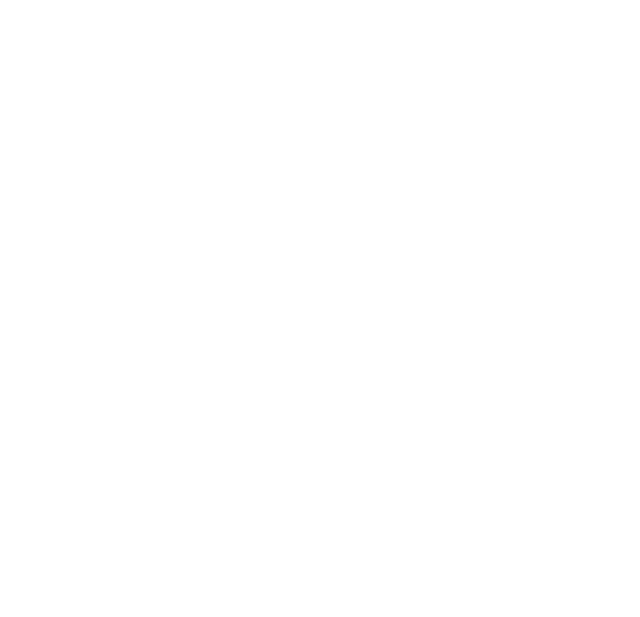
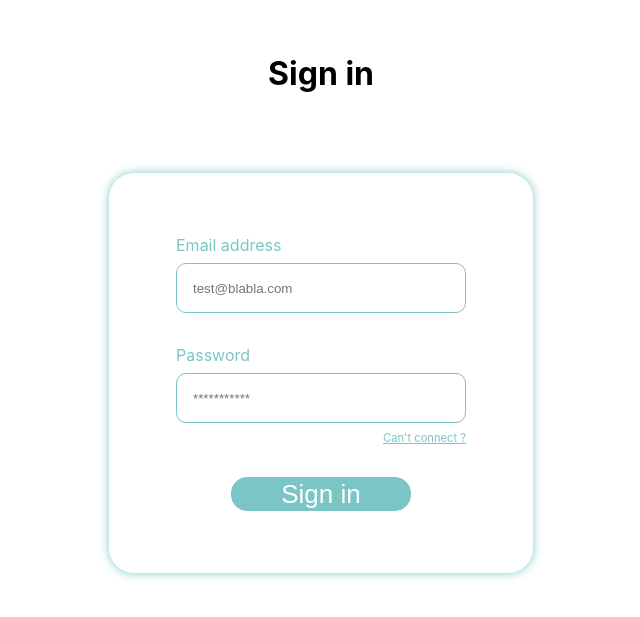
Before and after one commit to Mehdyy-33/Hackaton_2, a React (Vite) app in the folder frontend/: page /loginFirm in a window 1280 px wide. Before the commit this address had no page. Shown: the part 127-744 px from the top of the page, without its empty margins (319-959 px from the left). Built offline with nearby package versions, Linux system fonts and the light colour scheme.

Commit message:
canvas ok

```diff
--- a/frontend/package.json
+++ b/frontend/package.json
@@ -12,7 +12,8 @@
   "dependencies": {
     "prop-types": "^15.8.1",
     "react": "^18.0.0",
-    "react-dom": "^18.0.0"
+    "react-dom": "^18.0.0",
+    "react-router-dom": "^6.6.2"
   },
   "devDependencies": {
     "@vitejs/plugin-react": "^1.0.7",
--- a/frontend/src/App.jsx
+++ b/frontend/src/App.jsx
@@ -1,15 +1,17 @@
-import { BrowserRouter as Router, Route, Routes} from "react-router-dom";
+import { BrowserRouter as Router, Route, Routes } from "react-router-dom";
+import LoginUser from "@pages/LoginUser";
 import Home from "./pages/Home";
 import "./App.css";
 
-
 function App() {
   return (
-<Router>
-  <Routes>
-    <Route path="/" element={<Home/>} />
-  </Routes>
-</Router>
+    <Router>
+      <Routes>
+        <Route path="/" element={<Home />} />
+        <Route path="/loginUser" element={<LoginUser />} />
+        <Route path="/loginFirm" element={<LoginUser />} />
+      </Routes>
+    </Router>
   );
 }
 
--- /dev/null
+++ b/frontend/src/pages/LoginUser.jsx
@@ -0,0 +1,53 @@
+import React, { useState } from "react";
+import "../styles/connexion.css";
+
+function LoginUser() {
+  const [email, setEmail] = useState();
+  const [password, setPassword] = useState();
+  console.warn(email, password, "email, password");
+  const handleSubmit = () => {};
+
+  return (
+    <div className="connexionUser">
+      <h1>Sign in</h1>
+      <form
+        name="connexion"
+        method="post"
+        className="connexion-form"
+        onSubmit={handleSubmit}
+      >
+        <div className="connexion-input">
+          <label htmlFor="Email">Email address</label>
+          <input
+            type="email"
+            name="email"
+            id="email"
+            placeholder="test@blabla.com"
+            value={email}
+            onChange={(e) => setEmail(e.target.value)}
+          />
+        </div>
+        <div className="connexion-input">
+          <label htmlFor="Mot de passe">Password</label>
+          <input
+            type="password"
+            name="Mot de passe"
+            placeholder="***********"
+            value={password}
+            onChange={(e) => setPassword(e.target.value)}
+          />
+          <div className="forget-password">
+            <a href="/connexionCandidat">Can't connect ?</a>
+          </div>
+        </div>
+        <div className="connexion-button">
+          <button className="uppercase" type="submit">
+            Sign in
+          </button>
+        </div>
+      </form>
+    </div>
+  );
+}
+
+export default LoginUser;
--- /dev/null
+++ b/frontend/src/styles/connexion.css
@@ -0,0 +1,100 @@
+.connexionUser {
+  display: flex;
+  flex-direction: column;
+  justify-content: center;
+  align-items: center;
+  gap: 2.5vh;
+  margin-top: 20vh;
+}
+
+.connexion-form {
+  display: flex;
+  flex-direction: column;
+  justify-content: center;
+  align-items: center;
+  text-align: left;
+  padding: 20px;
+  background: #ffffff;
+  box-shadow: 0px 0px 8px 1px rgba(123, 197, 198, 0.78);
+  -webkit-box-shadow: 0px 0px 8px 1px rgba(123, 197, 198, 0.78);
+  -moz-box-shadow: 0px 0px 8px 1px rgba(123, 197, 198, 0.78);
+  color: #7bc5c6;
+  width: 30vw;
+  height: 45vh;
+  border-radius: 25px;
+  gap: 4vh;
+  margin-bottom: 5vh;
+  margin-top: 3vw;
+}
+
+.connexion-input {
+  display: flex;
+  flex-direction: column;
+  justify-content: center;
+  align-items: flex-start;
+  gap: 1vh;
+}
+
+.connexion-input input,
+.connexion-button button {
+  padding: 1rem;
+  border-radius: 10px;
+  border: #7bc5c6 1px solid;
+  background: white;
+  color: #7bc5c6;
+  width: 20vw;
+  height: 2vh;
+  box-shadow: rgba(0, 0, 0, 0);
+  outline: none;
+}
+
+.connexion-form button {
+  display: flex;
+  justify-content: center;
+  align-items: center;
+  border-radius: 16px;
+  background-color: #7bc5c6;
+  color: #ffffff;
+  width: 14vw;
+  cursor: pointer;
+}
+
+.connexion-candidat .title {
+  display: flex;
+  flex-direction: column;
+  align-items: center;
+  justify-content: center;
+  gap: 2vh;
+  font-size: 1.6em;
+}
+
+.connexion-candidat .title h1,
+h3 {
+  color: #ff5400;
+  font-weight: bold;
+  margin: 0;
+  font-size: 2em;
+}
+
+.connexion-form .forget-password {
+  display: flex;
+  flex-direction: row;
+  align-items: flex-end;
+  justify-content: flex-end;
+  margin-top: 0;
+  width: 100%;
+}
+
+.connexion-form .forget-password a {
+  color: #7bc5c6;
+  font-size: 0.7em;
+}
+
+.connexion-button {
+  display: flex;
+  flex-direction: column;
+  justify-content: center;
+  align-items: center;
+  gap: 1vh;
+  width: 20vw;
+}
--- a/frontend/src/utils/carPool.js
+++ b/frontend/src/utils/carPool.js
@@ -1,9 +1,8 @@
 const carPool = [
   {
     id: 1,
-    marque :"Renault",
-    modele :"Zoé",
-
+    marque: "Renault",
+    modele: "Zoé",
   },
 ];
 
```
Also changed, not shown: frontend/src/pages/LoginFirm.jsx (added, +7 -0 lines), frontend/.eslintrc.json, 1 other file (tests, documents, lock files or other folders).
